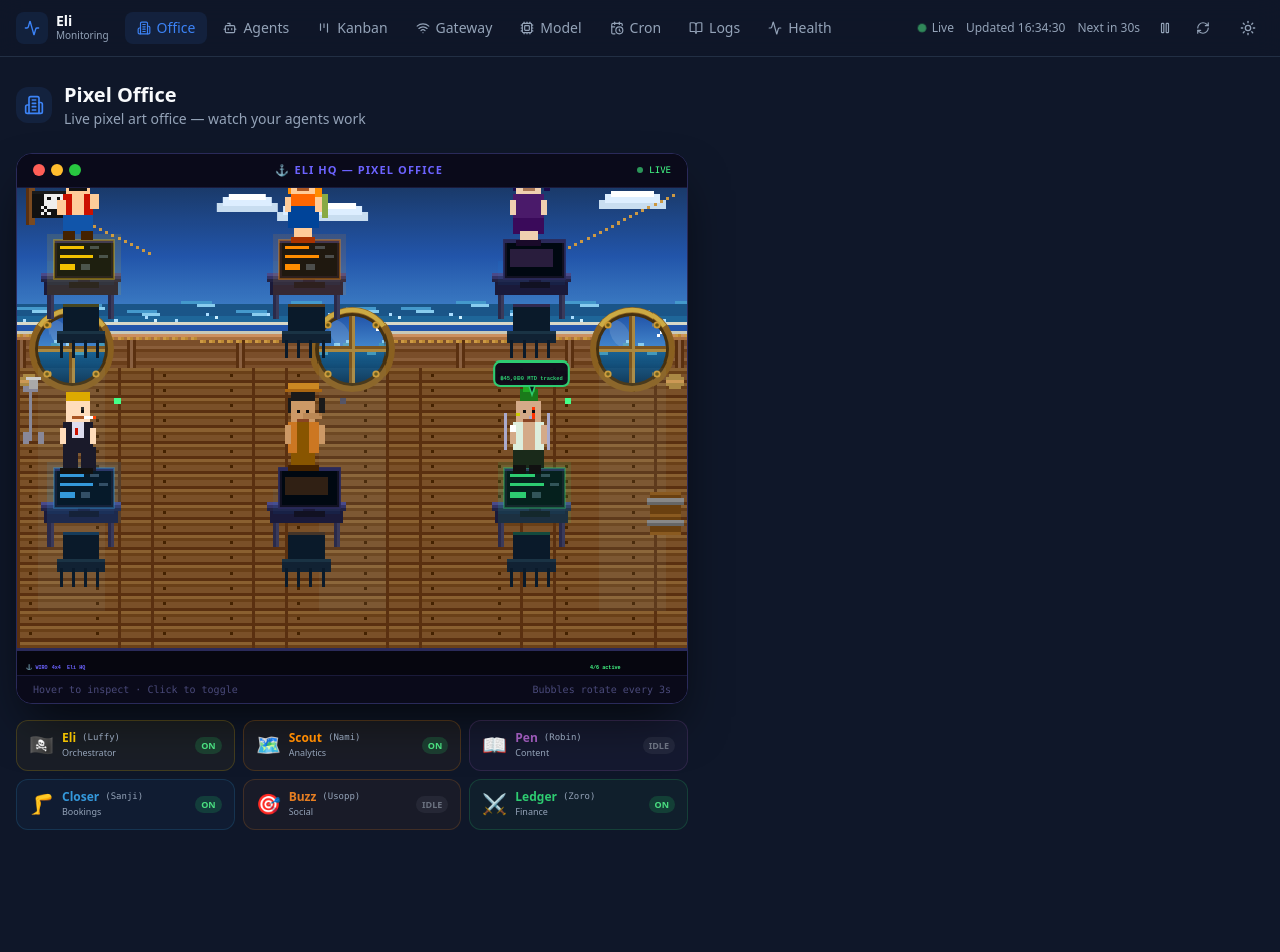
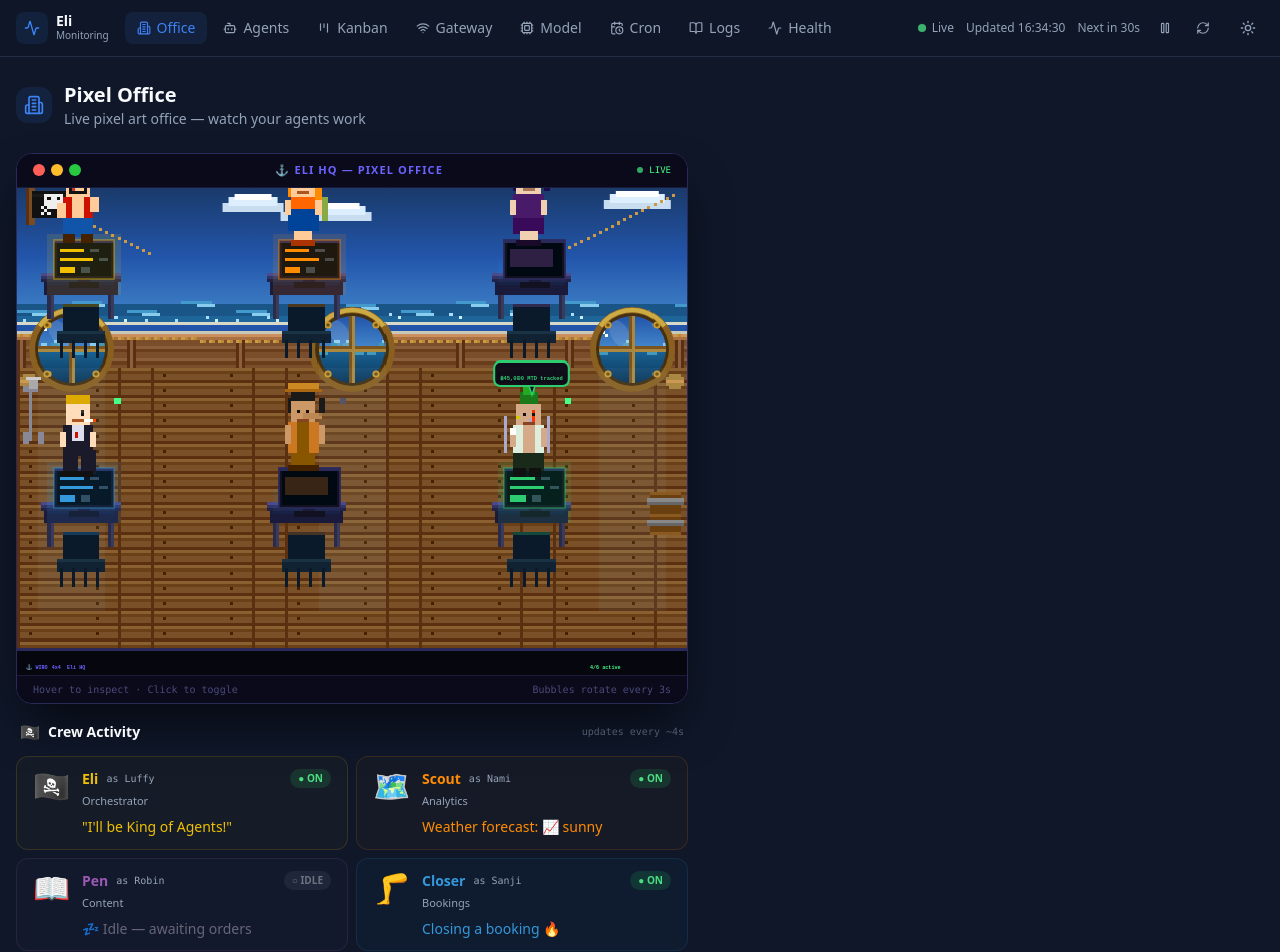
Before and after one commit to Mekjunkong/monitoring-dashboard, a Next.js app: page / in a window 1280 px wide. Shown: the top 952 px of the page. Before the commit the page ends 846 px from the top, so only its background shows below. Built offline with nearby package versions, Linux system fonts and the light colour scheme.

Commit message:
feat: pixel office - move activity to readable HTML feed below canvas

```diff
--- a/src/components/PixelOffice.tsx
+++ b/src/components/PixelOffice.tsx
@@ -633,11 +633,26 @@ export default function PixelOffice() {
   const workingRef = useRef<Record<string, boolean>>({
     eli: true, scout: true, pen: false, closer: true, buzz: false, ledger: true,
   });
-
-  // Rotate activity messages every ~3s per agent
   const activityIdxRef = useRef<Record<string, number>>(
     Object.fromEntries(AGENTS.map((a, i) => [a.id, i % a.activities.length]))
   );
+
+  // React state synced from refs for HTML panel
+  const [uiWorking, setUiWorking] = useState({ ...workingRef.current });
+  const [uiActivity, setUiActivity] = useState({ ...activityIdxRef.current });
+
+  useEffect(() => {
+    const id = setInterval(() => {
+      setUiWorking({ ...workingRef.current });
+      setUiActivity({ ...activityIdxRef.current });
+    }, 800);
+    return () => clearInterval(id);
+  }, []);
+
+  function toggleAgent(id: string) {
+    workingRef.current[id] = !workingRef.current[id];
+    setUiWorking({ ...workingRef.current });
+  }
 
   const draw = useCallback(() => {
     const canvas = canvasRef.current;
@@ -791,10 +806,7 @@ export default function PixelOffice() {
           style={{ imageRendering: "pixelated" }}
           onMouseMove={e => setHovered(getAgentAt(e)?.id ?? null)}
           onMouseLeave={() => setHovered(null)}
-          onClick={e => {
-            const ag = getAgentAt(e);
-            if (ag) workingRef.current[ag.id] = !workingRef.current[ag.id];
-          }}
+          onClick={e => { const ag = getAgentAt(e); if (ag) toggleAgent(ag.id); }}
         />
 
         {/* Hint bar */}
@@ -804,43 +816,55 @@ export default function PixelOffice() {
         </div>
       </div>
 
-      {/* Agent cards */}
-      <div className="grid grid-cols-2 sm:grid-cols-3 gap-2">
+      {/* ── Crew Activity Feed ── */}
+      <div>
+        <div className="flex items-center gap-2 mb-3 px-1">
+          <span className="text-base">🏴‍☠️</span>
+          <h3 className="text-sm font-bold text-foreground">Crew Activity</h3>
+          <span className="ml-auto text-[10px] text-muted-foreground/50 font-mono">updates every ~4s</span>
+        </div>
+        <div className="grid grid-cols-1 sm:grid-cols-2 gap-2">
           {AGENTS.map(agent => {
-          const working = workingRef.current[agent.id];
+            const isWorking = uiWorking[agent.id];
             const isHov = hovered === agent.id;
+            const msg = agent.activities[uiActivity[agent.id] ?? 0];
             return (
               <button
                 key={agent.id}
-              onClick={() => { workingRef.current[agent.id] = !workingRef.current[agent.id]; }}
+                onClick={() => toggleAgent(agent.id)}
                 onMouseEnter={() => setHovered(agent.id)}
                 onMouseLeave={() => setHovered(null)}
-              className="group flex items-center gap-2 px-3 py-2.5 rounded-xl border transition-all text-left"
+                className="flex items-start gap-3 px-4 py-3 rounded-xl border text-left transition-all duration-200"
                 style={{
-                background: isHov ? `${agent.color}20` : `${agent.color}0c`,
-                borderColor: isHov ? agent.color : `${agent.color}30`,
-                boxShadow: isHov ? `0 0 12px ${agent.color}33` : "none",
+                  background: isHov ? `${agent.color}18` : `${agent.color}08`,
+                  borderColor: isHov ? `${agent.color}88` : `${agent.color}25`,
+                  boxShadow: isHov ? `0 0 16px ${agent.color}22` : "none",
                 }}
               >
-              <div className="text-xl leading-none">{agent.opEmoji}</div>
-              <div className="min-w-0 flex-1">
-                <div className="flex items-center gap-1.5">
-                  <span className="text-xs font-bold leading-none" style={{ color: agent.color }}>
-                    {agent.name}
+                <div className="text-3xl leading-none mt-0.5 select-none">{agent.opEmoji}</div>
+                <div className="flex-1 min-w-0">
+                  <div className="flex items-center gap-2 mb-1">
+                    <span className="text-sm font-bold" style={{ color: agent.color }}>{agent.name}</span>
+                    <span className="text-[10px] text-muted-foreground font-mono">as {agent.opChar}</span>
+                    <span className={`ml-auto text-[10px] font-bold px-2 py-0.5 rounded-full ${
+                      isWorking ? "bg-green-500/15 text-green-400" : "bg-gray-500/15 text-gray-500"
+                    }`}>
+                      {isWorking ? "● ON" : "○ IDLE"}
                     </span>
-                  <span className="text-[9px] text-muted-foreground font-mono">({agent.opChar})</span>
                   </div>
-                <div className="text-[9px] text-muted-foreground mt-0.5 truncate">{agent.role}</div>
+                  <div className="text-[11px] text-muted-foreground mb-2">{agent.role}</div>
+                  <div
+                    className="text-sm font-medium leading-snug"
+                    style={{ color: isWorking ? agent.color : "#666677" }}
+                  >
+                    {isWorking ? msg : "💤 Idle — awaiting orders"}
                   </div>
-              <span className={`text-[9px] font-bold px-1.5 py-0.5 rounded-full shrink-0 ${
-                working ? "bg-green-500/20 text-green-400" : "bg-gray-500/15 text-gray-500"
-              }`}>
-                {working ? "ON" : "IDLE"}
-              </span>
+                </div>
               </button>
             );
           })}
         </div>
       </div>
+    </div>
   );
 }
```
Lines whose indentation alone changed are shown as unchanged.
